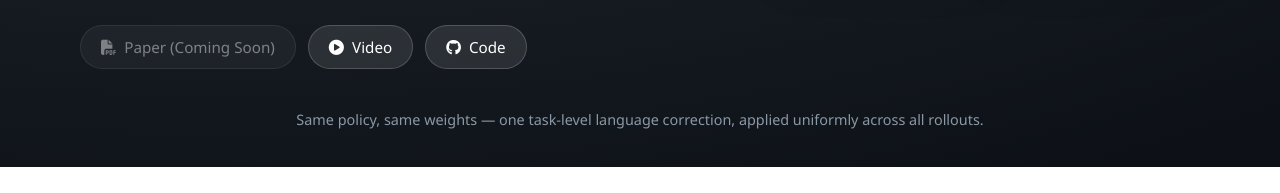
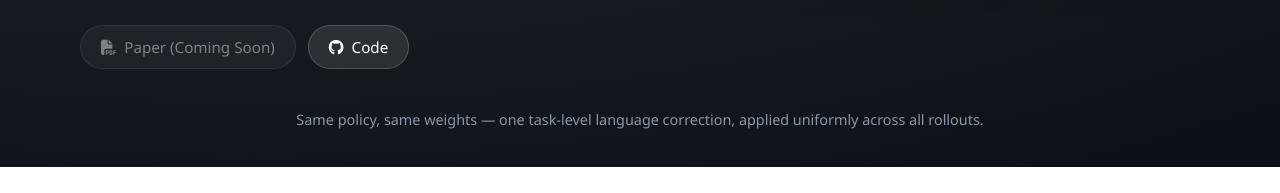
Before and after one commit to correctvla/correctvla.github.io, a plain HTML site: page index.html in a window 1280 px wide. Shown: the part 331-524 px from the top of the page. Drawn offline with nearby package versions, Linux system fonts and the light colour scheme; some icons are missing; a web font is replaced by a local one.

Commit message:
Drop Video button from hero links

```diff
--- a/index.html
+++ b/index.html
@@ -40,9 +40,6 @@
       <div class="cv-buttons">
         <a class="cv-btn is-disabled" href="#" aria-disabled="true">
           <i class="fas fa-file-pdf"></i><span>Paper (Coming Soon)</span>
-        </a>
-        <a class="cv-btn" href="#overview-video">
-          <i class="fas fa-play-circle"></i><span>Video</span>
         </a>
         <a class="cv-btn" href="https://github.com/owenk3/correct_vla">
           <i class="fab fa-github"></i><span>Code</span>
```
